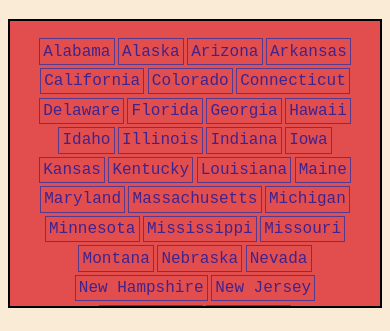
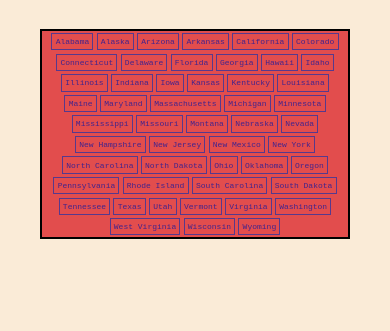
Before and after one commit to a1g23/seal_project1, a plain HTML site: page index.html in a window 390 px wide. Shown: the part 61-392 px from the top of the page. Drawn offline with nearby package versions, Linux system fonts and the light colour scheme.

Commit message:
better styling, starting at mobile and doing minwidth media to grow

```diff
--- a/style.css
+++ b/style.css
@@ -15,6 +15,7 @@ body {
     font-family: sans-serif;
     color: rgb(23, 135, 169);
     font-weight: 300;
+    font-size: 16px;
 }
 
 
@@ -24,15 +25,21 @@ main {
     justify-content: center;
     background-color:rgb(226, 77, 77);
     border: 2px solid black;
-    margin: 0 auto;
-    padding: 1rem;
-    max-width: 700px;
+    margin: 2rem;
+    padding: 0 auto;
+    font-size: 8px;
+    max-width: 500px;
+    overflow: scroll;
 }
 
-@media (max-width: 40em) {
+@media (min-width: 40em) {
     main {
-        height: 30vh;
-        overflow: scroll;
+        font-size: 12px;
+        margin: 0 auto;
+    }
+
+    .stateChoice {
+        font-size: 28px;
     }
 }
 
@@ -65,6 +72,7 @@ main {
     padding: 1rem;
     background-color: rgb(96, 103, 184);
     margin: 1rem;
+    font-size: 8px;
 }
 
 /* media queries */
```
